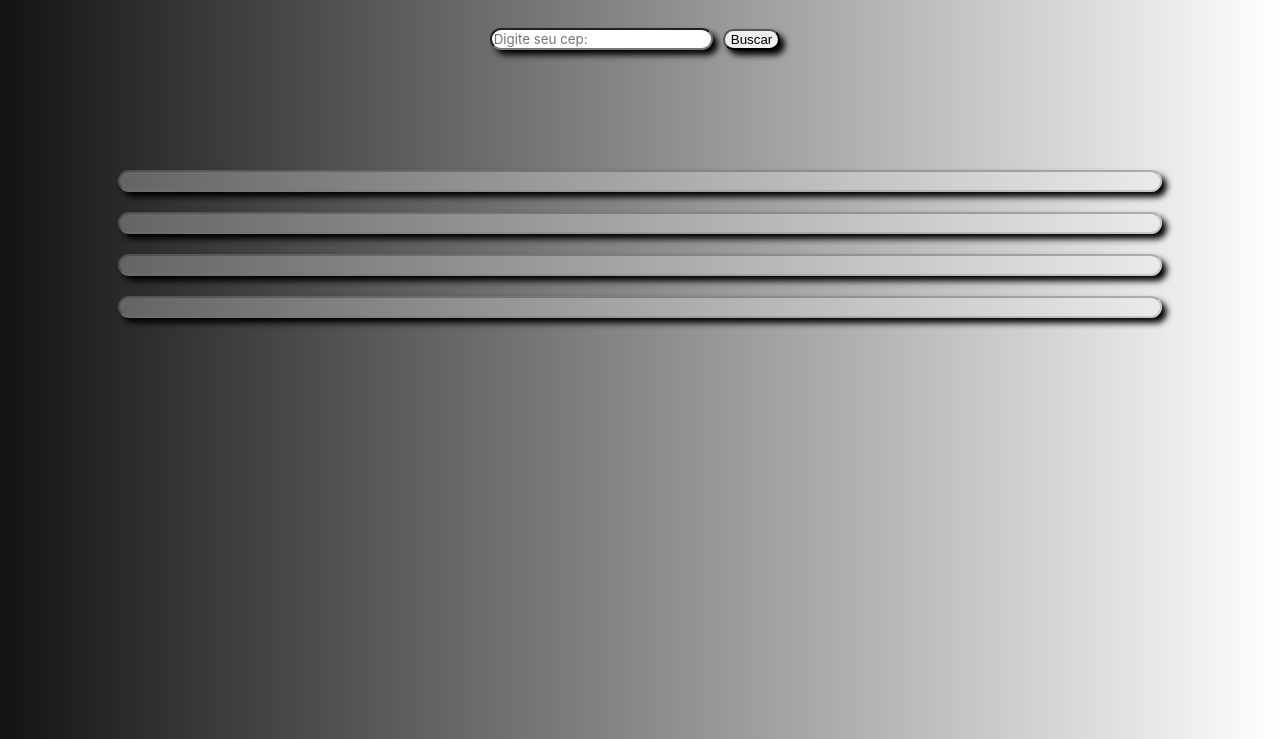
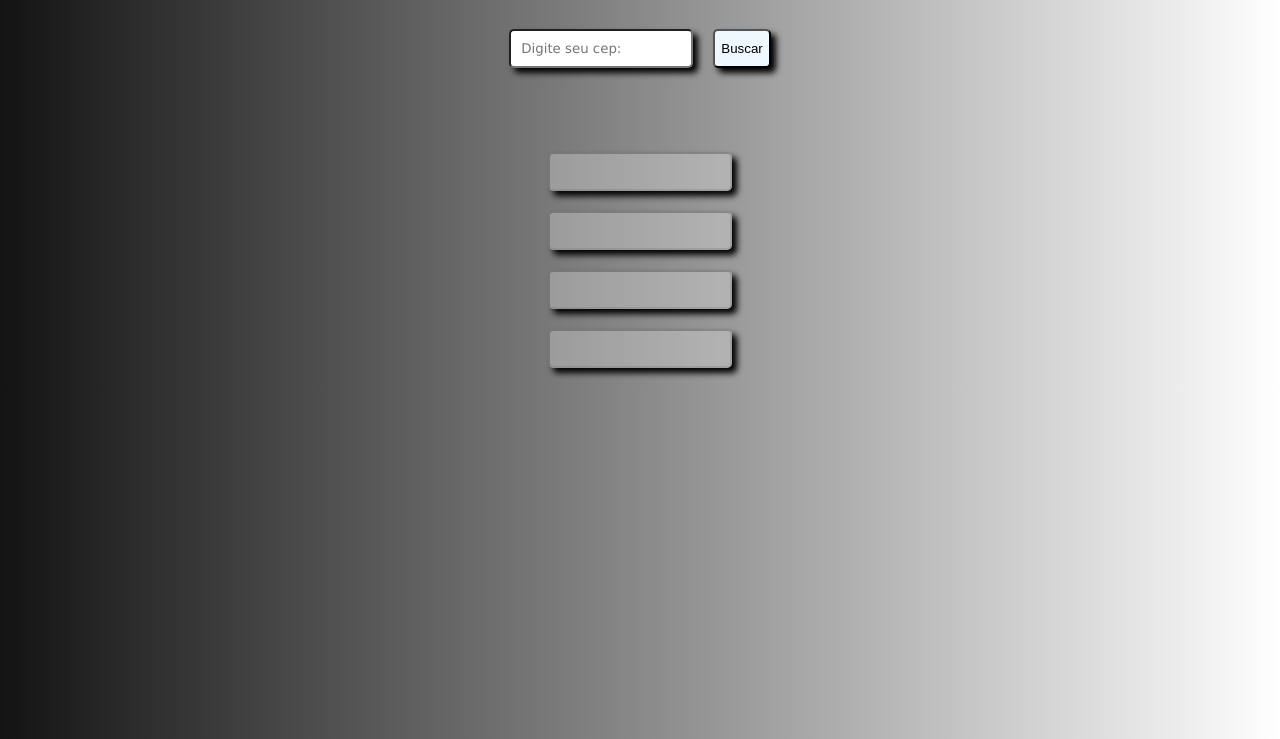
Before and after one commit to FelipeHardmann/buscar_cep, a plain HTML site: page index.html in a window 1280 px wide. Shown: the part 61-800 px from the top of the page. Drawn offline with nearby package versions, Linux system fonts and the light colour scheme.

Commit message:
ajeitando css

```diff
--- a/src/css/index.css
+++ b/src/css/index.css
@@ -6,9 +6,7 @@ h1{
     display: flex;
     align-items: center;
     justify-content: center;
-
 }
-
 
 .buscar1{
     display: flex;
@@ -18,37 +16,35 @@ h1{
 }
 
 button{
-    border-radius: 20px;
+    border-radius: 5px;
+    height: 39px;
     color: black;
+    background-color: aliceblue;
     box-shadow: 5px 5px 6px;
     margin: 10px;
+    transition: 1.5s;
+}
+
+button:hover{
+    border-radius: 10px;
+    color: aliceblue;
+    background-color: black;
 }
 
 input{
-    border-radius: 15px;
+    border-radius: 5px;
     box-shadow: 5px 5px 6px;
-    font-family: -apple-system, BlinkMacSystemFont, 'Segoe UI', Roboto, Oxygen, Ubuntu, Cantarell, 'Open Sans', 'Helvetica Neue', sans-serif;
+    font-family: 'Lucida Sans', 'Lucida Sans Regular', 'Lucida Grande', 'Lucida Sans Unicode', Geneva, Verdana, sans-serif;
+    font-weight: 500;
     color: black;
+    padding: 10px;
+    margin: 10px;
+    width: 10rem;
 }
 
-
 .endereco{
-    display: grid;
-    margin: 100px;
+    display: flex;
+    flex-direction: column;
+    align-items: center;
+    padding-top: 4rem;
 }
-
-#rua{
-    margin: 10px;
-}
-
-#bairro{
-    margin: 10px;
-}
-
-#cidade{
-    margin: 10px;
-}
-
-#estado{
-    margin: 10px;
-}
```
